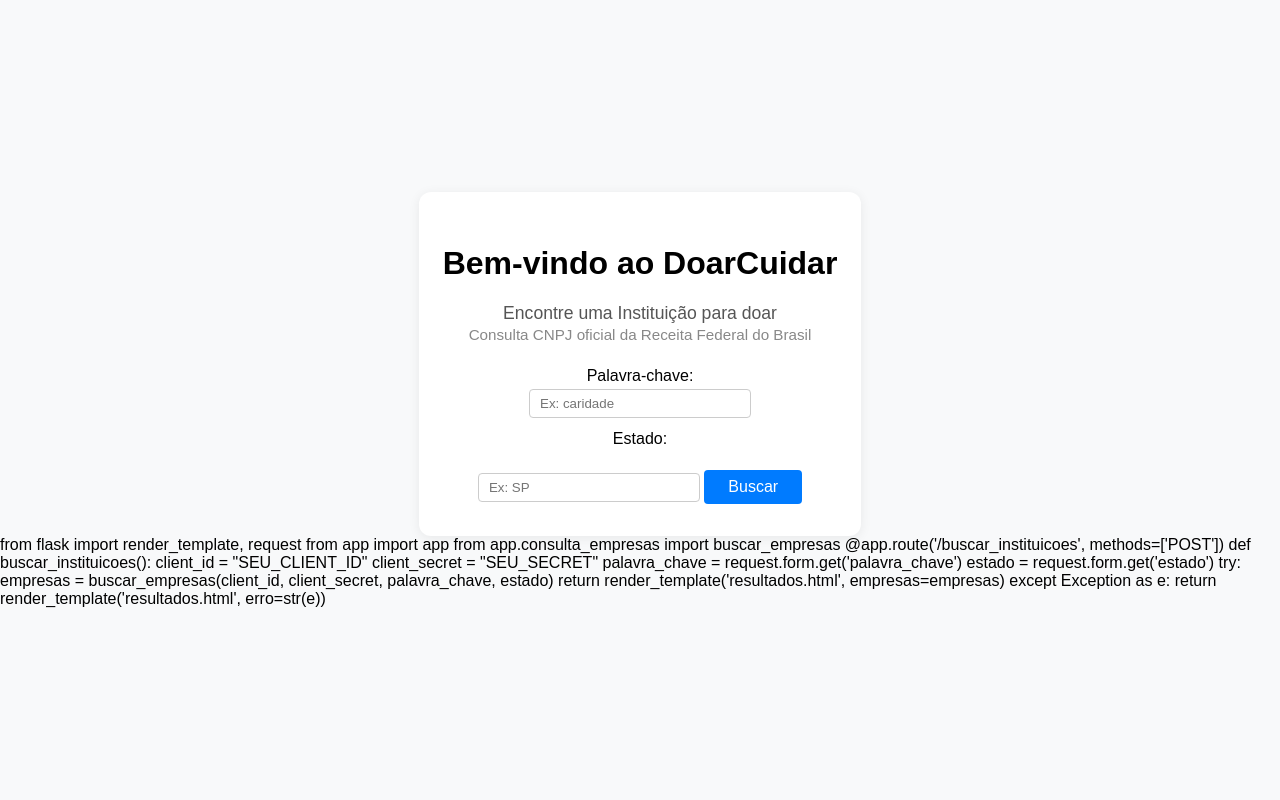
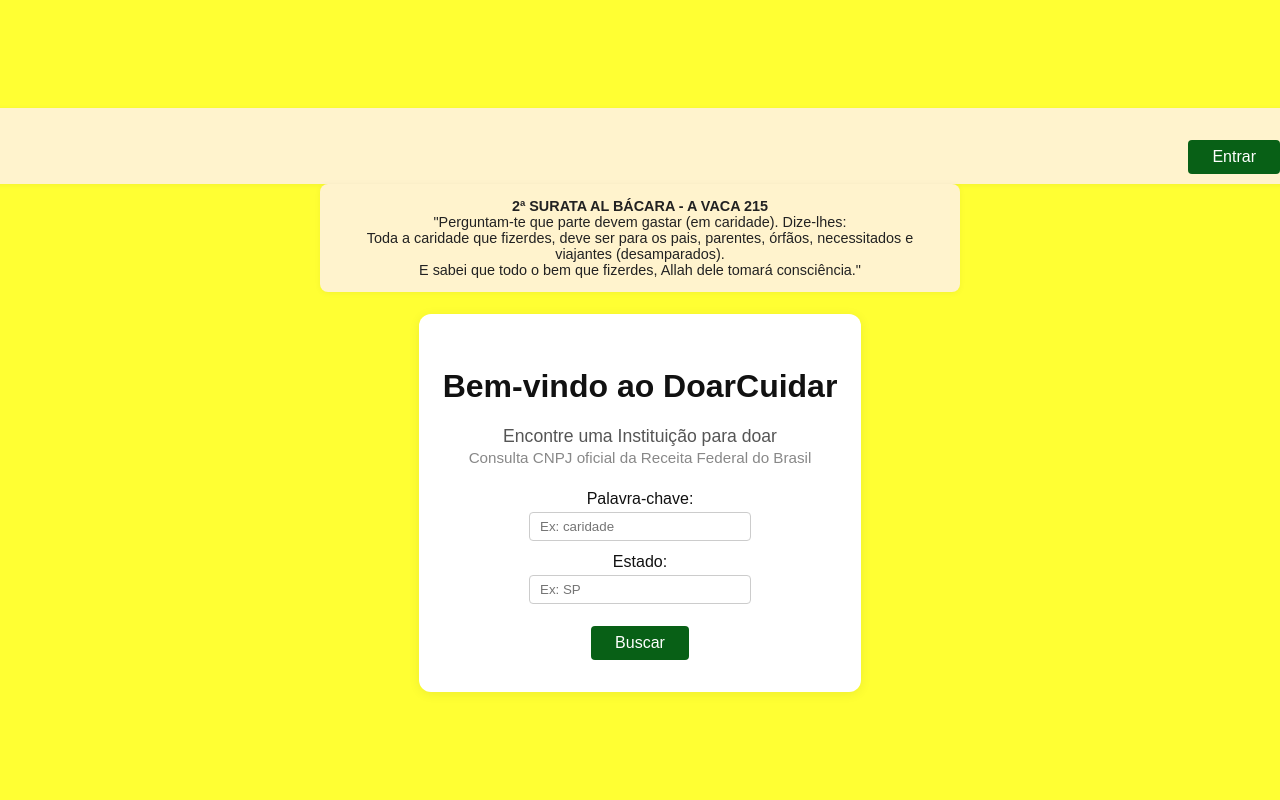
Before and after one commit to vivianeoliveirah/DoarCuidar, a Flask app: page / in a window 1280 px wide. Run offline with Flask 3, Linux system fonts and the light colour scheme.

Commit message:
Descreva suas alterações aqui

```diff
--- a/app/__init__.py
+++ b/app/__init__.py
@@ -3,7 +3,13 @@
 """
 
 from flask import Flask
+from flask_sqlalchemy import SQLAlchemy
 
 app = Flask(__name__, template_folder="../templates")
+app.config['SQLALCHEMY_DATABASE_URI'] = 'sqlite:///doarcuidar.db'
+app.config['SQLALCHEMY_TRACK_MODIFICATIONS'] = False
+
+from app.models import db
+db.init_app(app)
 
 from app import routes  # Importa as rotas
--- a/app/routes.py
+++ b/app/routes.py
@@ -2,9 +2,11 @@
 Este módulo define as rotas para o aplicativo Flask.
 """
 import logging
-from flask import render_template, request
+from flask import render_template, request, redirect, url_for, session
 from app import app
 from app.consulta_empresas import buscar_empresas
+from app.models import db, Usuario
+from werkzeug.security import generate_password_hash
 
 logging.basicConfig(level=logging.DEBUG)
 
@@ -48,3 +50,30 @@
         return render_template('resultados.html', empresas=empresas)
     except Exception as e:
         return render_template('resultados.html', erro=str(e))
+
+
+@app.route('/cadastro', methods=['GET'])
+def cadastro():
+    return render_template('cadastro.html')
+
+
+@app.route('/cadastrar', methods=['POST'])
+def cadastrar():
+    nome = request.form['nome']
+    cpf = request.form['cpf']
+    email = request.form['email']
+    senha = generate_password_hash(request.form['senha'])
+    usuario = Usuario(nome=nome, cpf=cpf, email=email, senha=senha)
+    db.session.add(usuario)
+    db.session.commit()
+    return redirect(url_for('index'))
+
+
+@app.route('/perfil')
+def perfil():
+    # Supondo que o id do usuário está salvo na sessão após login
+    usuario_id = session.get('usuario_id')
+    if not usuario_id:
+        return redirect(url_for('login'))
+    usuario = Usuario.query.get(usuario_id)
+    return render_template('perfil.html', usuario=usuario)
--- /dev/null
+++ b/cria_banco.py
@@ -0,0 +1,5 @@
+from app import app
+from app.models import db
+
+with app.app_context():
+    db.create_all()
--- /dev/null
+++ b/main.py
@@ -0,0 +1,4 @@
+from app import app
+
+if __name__ == "__main__":
+    app.run(debug=True)
--- a/templates/index.html
+++ b/templates/index.html
@@ -6,14 +6,51 @@
     <title>DoarCuidar - Página Inicial</title>
     <style>
         body {
+            background: rgb(255, 255, 51); /* mesmo amarelo do cadastro */
+            color: #111;
+            font-family: Arial, Helvetica, sans-serif;
             display: flex;
             min-height: 100vh;
             align-items: center;
             justify-content: center;
             flex-direction: column;
             margin: 0;
-            font-family: Arial, Helvetica, sans-serif;
-            background: #f8f9fa;
+        }
+        .top-bar {
+            width: 100%;
+            display: flex;
+            justify-content: flex-end;
+            padding: 10px 20px;
+            background: #fff3cd;
+            box-shadow: 0 1px 6px rgba(0,0,0,0.05);
+        }
+        .btn-entrar,
+        button {
+            background: rgb(8, 96, 22);
+            color: #fff;
+            border: none;
+            border-radius: 4px;
+            font-size: 1em;
+            cursor: pointer;
+            padding: 8px 24px;
+            text-decoration: none;
+            transition: background 0.2s;
+            margin-top: 22px; /* aumenta o espaço acima do botão */
+        }
+        .btn-entrar:hover,
+        button:hover {
+            background: #065c13;
+        }
+        .top-quote {
+            max-width: 600px;
+            margin-bottom: 22px;
+            background: #fff3cd;
+            border-radius: 8px;
+            padding: 14px 20px;
+            font-size: 0.90em; /* menor */
+            color: #222;
+            box-shadow: 0 1px 6px rgba(0,0,0,0.05);
+            text-align: center;
         }
         .container {
             text-align: center;
@@ -45,22 +82,18 @@
             border: 1px solid #ccc;
             width: 200px;
         }
-        button {
-            margin-top: 18px;
-            padding: 8px 24px;
-            border: none;
-            border-radius: 4px;
-            background: #007bff;
-            color: #fff;
-            font-size: 1em;
-            cursor: pointer;
-        }
-        button:hover {
-            background: #0056b3;
-        }
     </style>
 </head>
 <body>
+    <div class="top-bar">
+        <a href="{{ url_for('cadastro') }}" class="btn-entrar">Entrar</a>
+    </div>
+    <div class="top-quote">
+        <strong>2ª SURATA AL BÁCARA - A VACA 215</strong><br>
+        "Perguntam-te que parte devem gastar (em caridade). Dize-lhes:<br>
+        Toda a caridade que fizerdes, deve ser para os pais, parentes, órfãos, necessitados e viajantes (desamparados).<br>
+        E sabei que todo o bem que fizerdes, Allah dele tomará consciência."
+    </div>
     <div class="container">
         <h1>Bem-vindo ao DoarCuidar</h1>
         <div class="subtext">Encontre uma Instituição para doar</div>
@@ -72,25 +105,9 @@
             <label for="estado">Estado:</label>
             <input type="text" id="estado" name="estado" placeholder="Ex: SP" required>
 
+            <br>
             <button type="submit">Buscar</button>
         </form>
     </div>
 </body>
 </html>
-
-from flask import render_template, request
-from app import app
-from app.consulta_empresas import buscar_empresas
-
-@app.route('/buscar_instituicoes', methods=['POST'])
-def buscar_instituicoes():
-    client_id = "SEU_CLIENT_ID"
-    client_secret = "SEU_SECRET"
-    palavra_chave = request.form.get('palavra_chave')
-    estado = request.form.get('estado')
-
-    try:
-        empresas = buscar_empresas(client_id, client_secret, palavra_chave, estado)
-        return render_template('resultados.html', empresas=empresas)
-    except Exception as e:
-        return render_template('resultados.html', erro=str(e))
```
Also changed, not shown: app/models.py (+20 -0 lines), templates/cadastro.html (+114 -0 lines), templates/perfil.html (added, +13 -0 lines), templates/resultados.html (+4 -5 lines), instance/doarcuidar.db (added).
